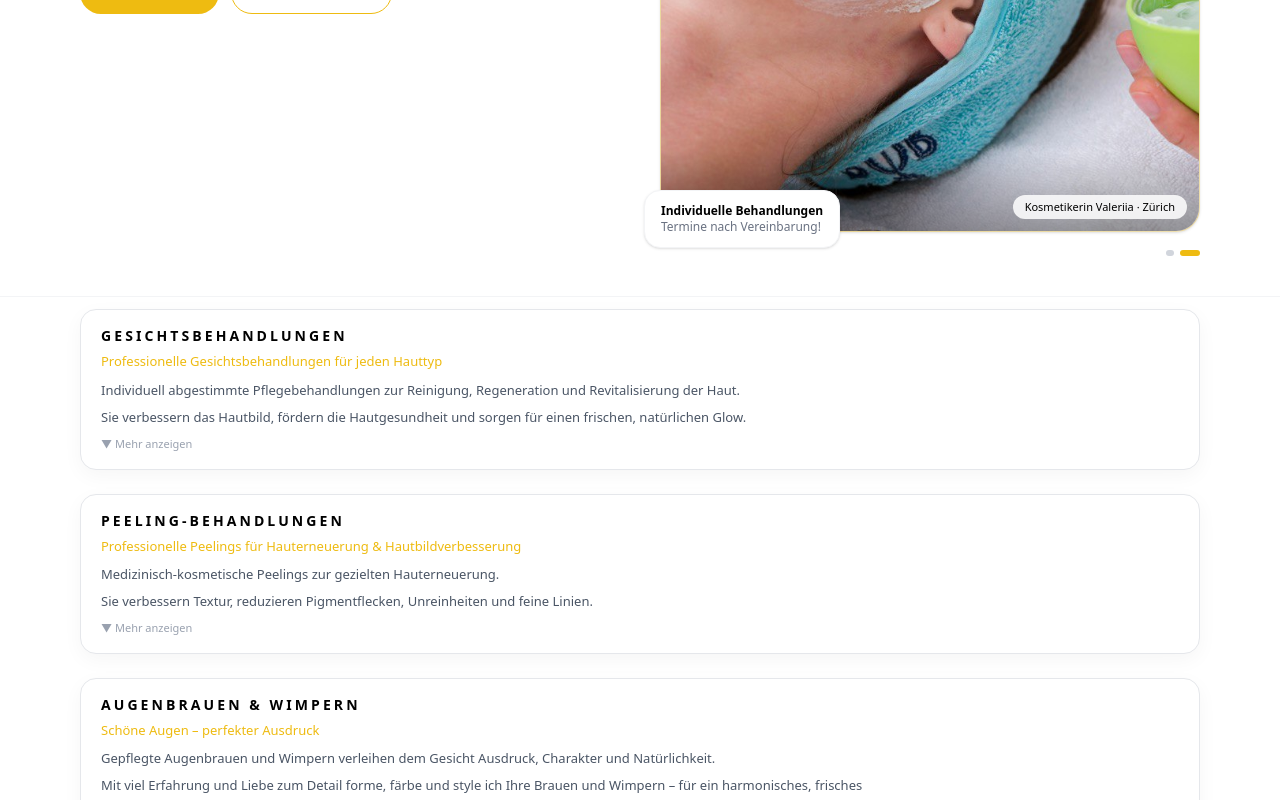
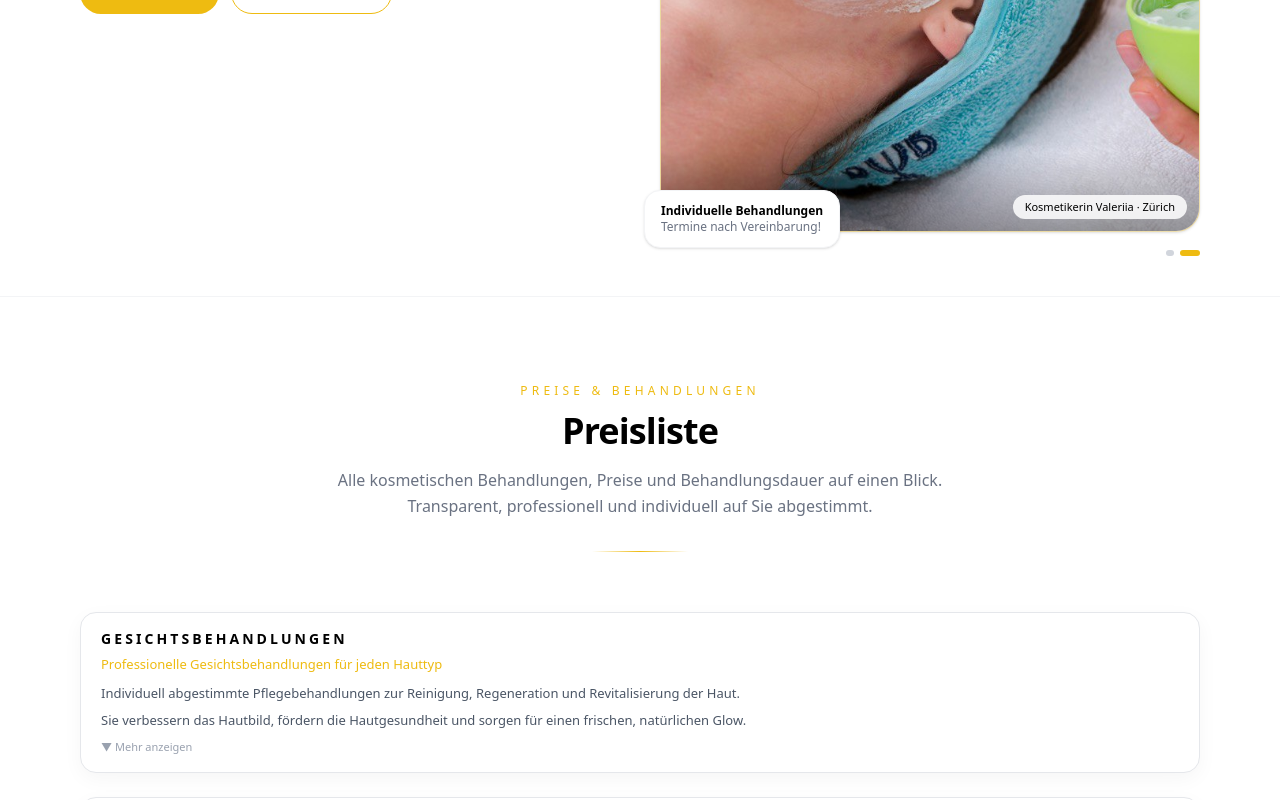
Before and after one commit to JeyRichmond/kosmetikerin-valeriia, a Next.js app: page / in a window 1280 px wide. Shown: the part 864-1664 px from the top of the page. Built offline with nearby package versions, Linux system fonts and the light colour scheme.

Commit message:
Prices block update

```diff
--- a/app/page.tsx
+++ b/app/page.tsx
@@ -45,6 +45,10 @@ const translations = {
       categoryAugen: "AUGENBRAUEN & WIMPERN",
       categoryPeeling: "PEELING-BEHANDLUNGEN",
       book: "Termin buchen",
+      label: "Preise & Behandlungen",
+      title1: "Preisliste",
+      intro: "Alle kosmetischen Behandlungen, Preise und Behandlungsdauer auf einen Blick. Transparent, professionell und individuell auf Sie abgestimmt.",
+
     },
     about: {
       title: "Über mich",
@@ -118,6 +122,10 @@ const translations = {
       categoryAugen: "EYEBROWS & LASHES",
       categoryPeeling: "PEELING TREATMENTS",
       book: "Book Appointment",
+      label: "Prices & Treatments",
+      title1: "Price List",
+      intro: "All cosmetic treatments, prices and treatment durations at a glance. Transparent, professional and individually tailored to you.",
+
     },
     about: {
       title: "About Me",
@@ -191,6 +199,10 @@ const translations = {
       categoryAugen: "БРОВИ ТА ВІЇ",
       categoryPeeling: "Пілінги",
       book: "Записатися",
+      label: "Ціни та процедури",
+      title1: "Прайс-лист",
+      intro: "Усі косметичні процедури, ціни та тривалість в одному місці. Прозоро, професійно та індивідуально для вас.",
+
     },
     about: {
       title: "Про мене",
@@ -523,7 +535,7 @@ export default function HomePage() {
 </div>
 </section>
 
-        {/* Prices section */}
+{/* Prices section */}
         <section
           id="prices"
           className="border-t border-gray-100"
@@ -532,6 +544,38 @@ export default function HomePage() {
           }}
         ></section>
 
+ {/* ================= PRICES SECTION ================= */}
+<section
+  id="prices"
+  className="relative scroll-mt-24"
+>
+
+  {/* HERO HEADER */}
+  <div className="max-w-6xl mx-auto px-4 pt-20 pb-12 text-center">
+
+    <span className="inline-block mb-3 text-xs uppercase tracking-[0.35em] text-(--brand-gold)">
+      {t.prices.label}
+    </span>
+
+    <h2 className="text-3xl md:text-4xl font-semibold text-(--brand-dark) tracking-tight">
+      {t.prices.title1}
+    </h2>
+
+    <p className="mt-4 text-sm md:text-base text-gray-500 max-w-2xl mx-auto leading-relaxed">
+      {t.prices.intro}
+    </p>
+
+    {/* decorative divider */}
+    <div className="mt-8 flex justify-center">
+      <div className="h-px w-24 bg-linear-to-r from-transparent via-(--brand-gold) to-transparent" />
+    </div>
+
+  </div>
+
+</section>
+
+
+{/* ================= PRICES ACCORDIONS ================= */}
 {/* FACE */}
 <PriceAccordion
   title={t.prices.categoryFace}
@@ -983,7 +1027,7 @@ Erleben Sie den Unterschied – schonende Haarentfernung mit modernem Wachs, ide
 
                   {/* Instagram */}
                   <a
-                    href="https://www.instagram.com/kosmetikerin_schweiz"
+                    href="https://www.instagram.com/kosmetikerin_valeriia"
                     target="_blank"
                     rel="noreferrer"
                     className="inline-flex h-10 w-10 items-center justify-center rounded-full border border-gray-200 hover:border-(--brand-gold) hover:bg-black/5 transition-colors"
```
